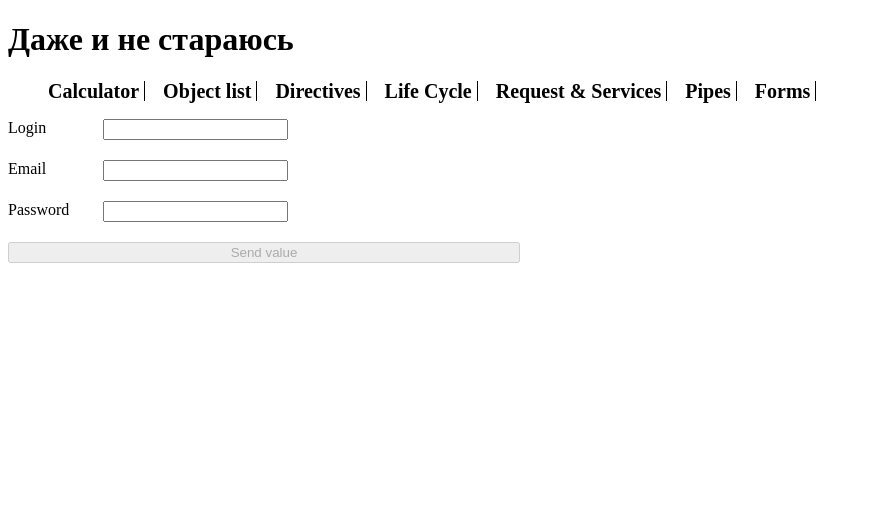
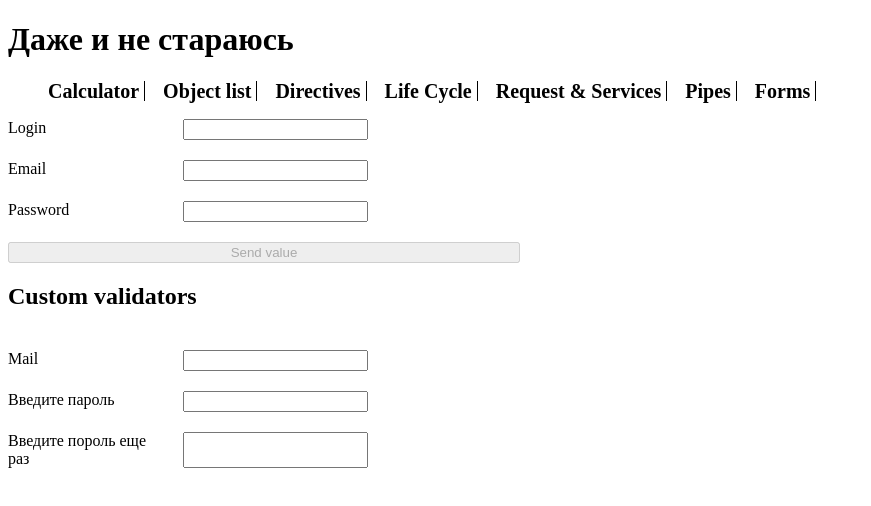
Before and after one commit to IngaVirza/angular_course, an Angular app: page /forms in a window 1280 px wide. Shown: the top 506 px of the page, without its empty margins (0-871 px from the left). Built offline with nearby package versions, Linux system fonts and the light colour scheme.

Commit message:
Custom validators

```diff
--- a/src/app/forms/components/forms/forms.component.html
+++ b/src/app/forms/components/forms/forms.component.html
@@ -23,3 +23,27 @@
     </div>
     <button (click)='handleValue()' [disabled]="!myForm.valid">Send value</button>
 </div>
+
+<div class="login-form" [formGroup]="validatorsForm">
+    <h2>Custom validators</h2>
+        <div>
+            <label for="mail">Mail</label>
+            <input type="text" id="mail" formControlName="mail"/>
+            @if(!validatorsForm.controls.mail.valid && validatorsForm.controls.mail.touched){
+            <small style="color:red">Неправильно введены данные</small>
+        }
+    </div>
+    <div>
+        <label for="password_one">Введите пароль</label>
+        <input type="password" id="password_one" formControlName="password_one" />
+    </div>
+    <div>
+        <label for="password_two">Введите пороль еще раз</label>
+        <input type="password" id="password_two" formControlName="password_two" />
+    </div>
+    @if (validatorsForm.errors?.['PasswordDoNotMatch']) {
+        <div>
+            <span style="color: red">Пароли не совподают</span>
+        </div>
+    }
+</div>
--- a/src/app/forms/components/forms/forms.component.scss
+++ b/src/app/forms/components/forms/forms.component.scss
@@ -14,7 +14,7 @@
         gap: 15px;
 
         label {
-            width: 80px;
+            width: 160px;
         }
     }
 }
--- a/src/app/forms/components/forms/forms.component.ts
+++ b/src/app/forms/components/forms/forms.component.ts
@@ -1,5 +1,27 @@
 import { Component, OnInit } from '@angular/core';
-import { FormControl, FormGroup, Validators } from '@angular/forms';
+import {
+  AbstractControl,
+  FormControl,
+  FormGroup,
+  ValidationErrors,
+  ValidatorFn,
+  Validators,
+} from '@angular/forms';
+
+export function checkRegExp(regExp: RegExp): Validators {
+  return (control: AbstractControl): ValidationErrors | null => {
+    const forbidden = regExp.test(control.value);
+    return !forbidden ? { forbiddenValue: { value: control.value } } : null;
+  };
+}
+
+export const conformPassword: ValidatorFn = (
+  control: AbstractControl
+): ValidationErrors | null => {
+  return control.value.password_one === control.value.password_two
+    ? null
+    : { PasswordDoNotMatch: true };
+};
 
 @Component({
   selector: 'app-forms',
@@ -13,6 +35,18 @@ export class FormsComponent implements OnInit {
     password: new FormControl('', Validators.required),
   });
 
+  public validatorsForm = new FormGroup(
+    {
+      mail: new FormControl(
+        '',
+        checkRegExp(/^[\w-\.]+@([\w-]+\.)+[\w-]{2,4}$/g)
+      ),
+      password_one: new FormControl(''),
+      password_two: new FormControl(''),
+    },
+    conformPassword
+  );
+
   public ngOnInit() {}
 
   public handleValue() {
```
Also changed, not shown: src/app/forms/components/forms/dist/forms.component.css, src/app/forms/components/forms/dist/forms.component.js.
